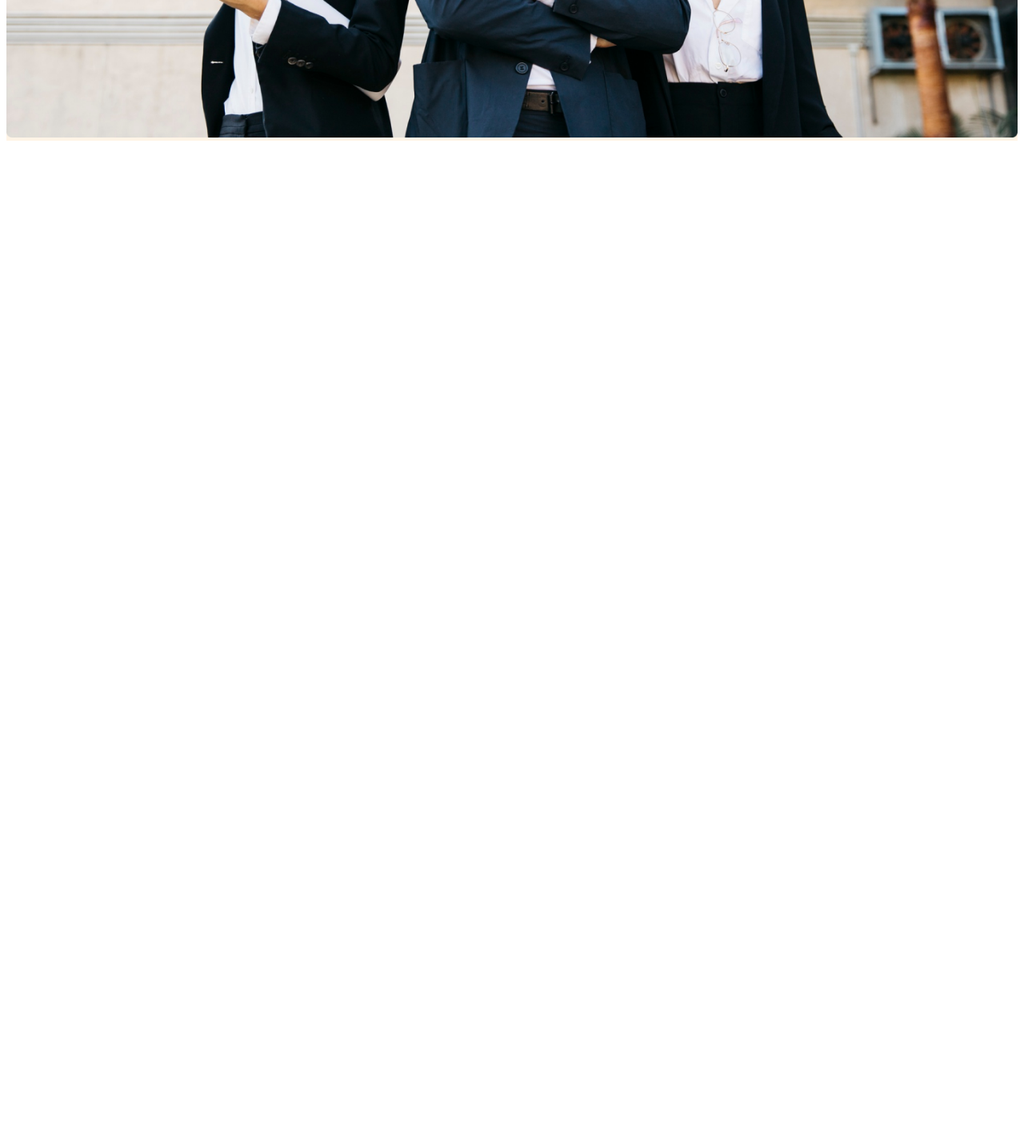
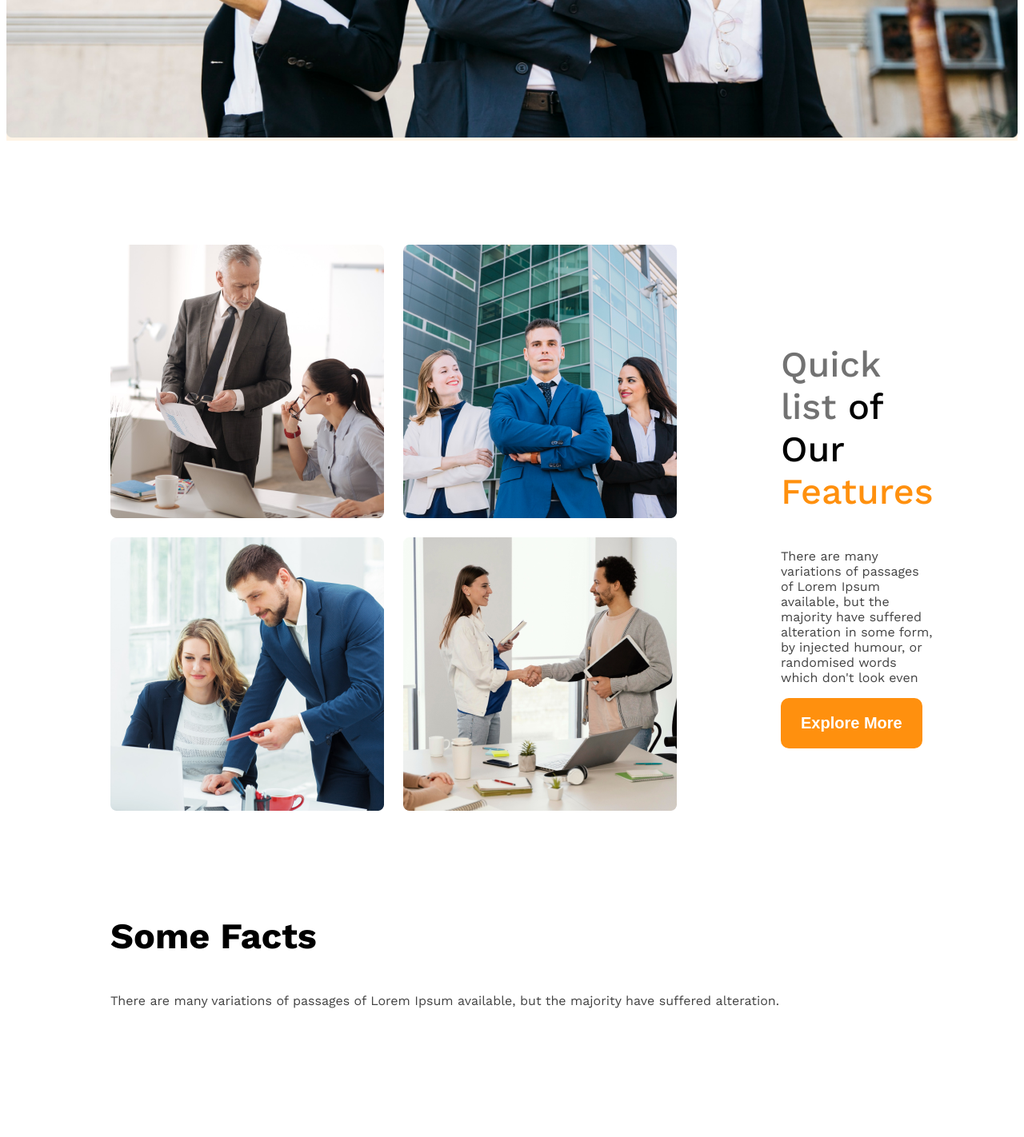
Before and after one commit to Sohaib-Void/G3-Architect, a plain HTML site: page index.html in a window 1280 px wide. Shown: the part 983-2405 px from the top of the page at 80% size. Before the commit the page ends 1167 px from the top, so only its background shows below. Drawn offline with nearby package versions, Linux system fonts and the light colour scheme.

Commit message:
added teams and feature

```diff
--- a/g3.css
+++ b/g3.css
@@ -10,6 +10,9 @@
 /* shared items */
 .display-flex{
     display: flex;
+}
+.text-primary{
+    color: #FF900E;
 }
 .text-gray{
     color: #424242;
@@ -30,7 +33,19 @@
     border-radius: 10px;
     border: none;
 }
+main{
+    max-width: 1440px;
+    margin: 0 auto;
+}
 
+main section{
+    margin: 130px;
+}
+
+.section-title{
+    font-size:  45px;
+    font-weight: 700;
+}
 /* header style */
 .brand{
     font-weight: bold;
@@ -69,10 +84,45 @@
     width: 100%;
 }
 
+/* teams and features */
+.teams{
+    align-items: center;
+}
+.team-img-container{
+    display: grid;
+    grid-template-columns: repeat(2,1fr);
+    gap: 24px;
+}
+.features{
+    margin-left: 130px;
+    max-width: 530px;
+}
+
+#quick-list{
+    font-weight: 500;
+
+}
 /* respnsive media */
 @media screen and (max-width : 576px) {
-    .navbar , .nav-links{
+    .navbar , .nav-links,.teams{
         flex-direction: column;
+    }
+    .team-img-container{
+        grid-template-columns: repeat(1,1fr)
+    }
+    .features{
+        margin-left: 20px;
+    }
+}
+
+/* medium devics */
+@media screen and(min-width:576px) and (max-width :992px)
+{
+    .teams{
+        flex-direction: column;
+    }
+    .features{
+        margin: 50px auto;
     }
 
 }
--- a/index.html
+++ b/index.html
@@ -32,6 +32,59 @@
     </header>
 
     <main>
+        <section class="teams display-flex">
+            <div class="team-img-container">
+                <img src="images/team1.png" alt="">
+                <img src="images/team2.png" alt="">
+                <img src="images/team3.png" alt="">
+                <img src="images/team4.png" alt="">
+
+            </div>
+
+            <div class="features">
+                <h3 id="quick-list" class="section-title">
+                    <span class="text-dark">Quick list</span>
+                    <span>of Our </span>
+                    <span class="text-primary">Features</span>
+                </h3>
+                <p class="features-description text-gray">There are many variations of passages of Lorem Ipsum available, but the majority have suffered alteration in some form, by injected humour, or randomised words which don't look even</p>
+                <button class="btn-primary">Explore More</button>
+            </div>
+        </section>
+
+    <!-- Section 2 -->
+     <section>
+
+     </section>
+
+     <!-- some facts -->
+      <section>
+        <h3 class="section-title">Some Facts</h3>
+        <p class="text-gray">There are many variations of passages of Lorem Ipsum available, but the majority have suffered alteration.</p>
+        <div class="facts-container">
+            <div class="fact">
+                <img class="fact-icon" src="" alt="">
+                <h4 class="fact-number"></h4>
+                <h5 class="fact-name"></h5>
+            </div>
+            <div class="fact">
+                <img class="fact-icon" src="" alt="">
+                <h4 class="fact-number"></h4>
+                <h5 class="fact-name"></h5>
+            </div>
+            <div class="fact">
+                <img class="fact-icon" src="" alt="">
+                <h4 class="fact-number"></h4>
+                <h5 class="fact-name"></h5>
+            </div>
+            <div class="fact">
+                <img class="fact-icon" src="" alt="">
+                <h4 class="fact-number"></h4>
+                <h5 class="fact-name"></h5>
+            </div>
+        </div>
+
+      </section>
 
     </main>
 
```
